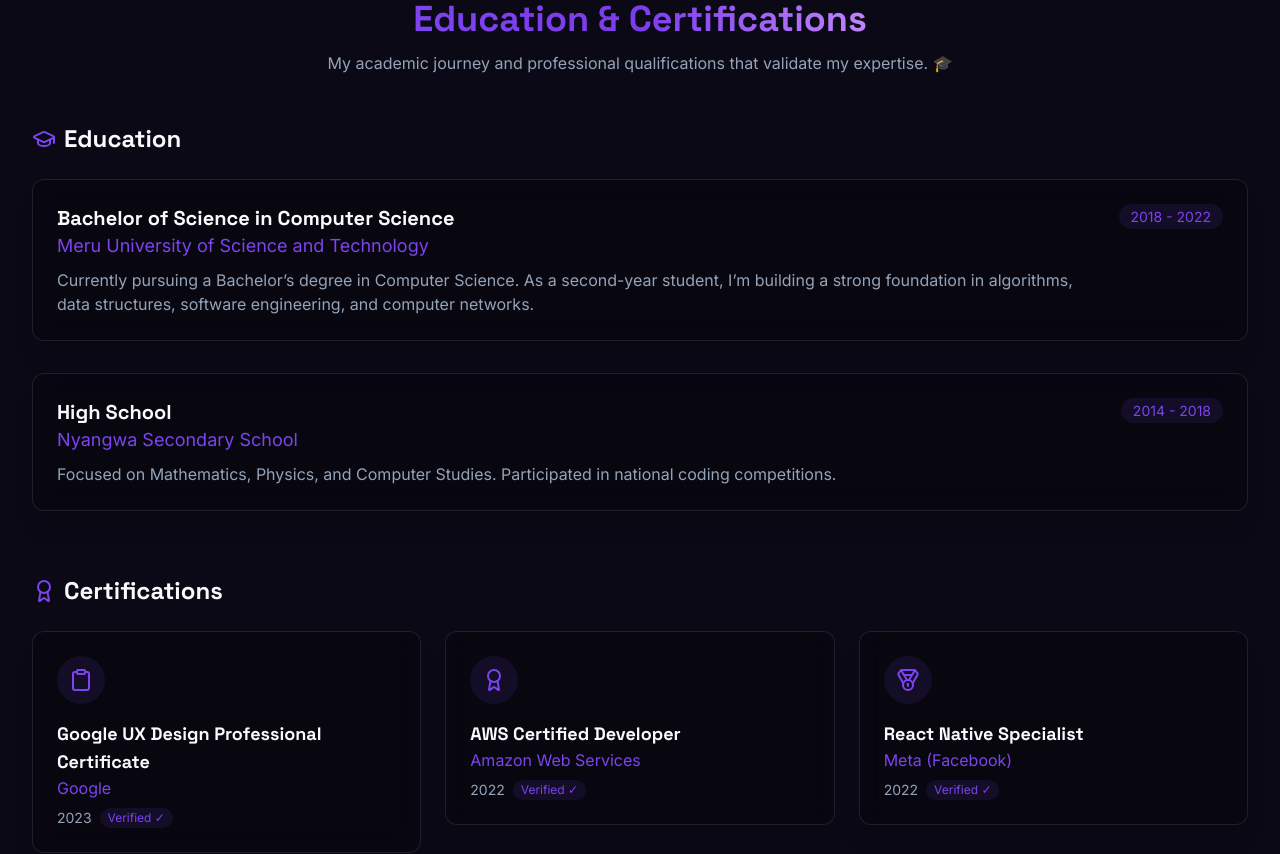
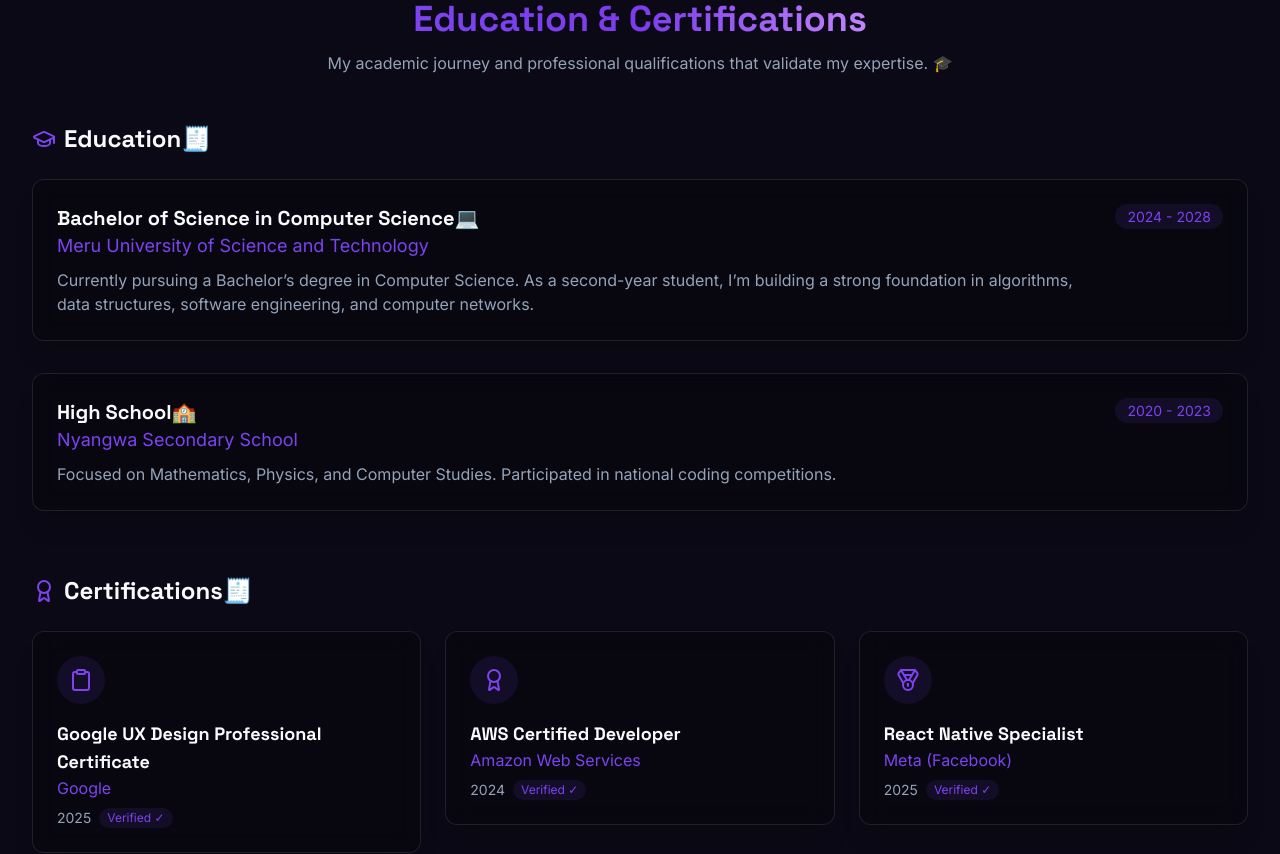
Before and after one commit to lewiii254/marklewis-verse-folio, a React (Vite) app: page / in a window 1280 px wide. Shown: the part 3460-4314 px from the top of the page. Built offline with nearby package versions, Linux system fonts and the light colour scheme.

Commit message:
Edited my credentiials

```diff
--- a/src/components/sections/ContactSection.tsx
+++ b/src/components/sections/ContactSection.tsx
@@ -31,7 +31,7 @@ const ContactSection = () => {
                   </div>
                   <div className="flex items-center">
                     <div>
-                      <p className="font-medium">Email</p>
+                      <p className="font-medium">Email📧</p>
                       <a
                         href="mailto:ngondimarklewis@gmail.com"
                         className="text-sm text-primary hover:underline"
--- a/src/components/sections/EducationSection.tsx
+++ b/src/components/sections/EducationSection.tsx
@@ -6,12 +6,12 @@ import { Award, Clipboard, GraduationCap, Medal } from "lucide-react";
 
 const EducationSection = () => {
   const certificates = [
-    { title: "Google UX Design Professional Certificate", issuer: "Google", date: "2023", icon: <Clipboard /> },
-    { title: "AWS Certified Developer", issuer: "Amazon Web Services", date: "2022", icon: <Award /> },
-    { title: "React Native Specialist", issuer: "Meta (Facebook)", date: "2022", icon: <Medal /> },
-    { title: "Advanced JavaScript Certification", issuer: "freeCodeCamp", date: "2021", icon: <Clipboard /> },
-    { title: "UI/UX Design Mastery", issuer: "Interaction Design Foundation", date: "2021", icon: <Award /> },
-    { title: "Python for Data Science", issuer: "IBM", date: "2020", icon: <Medal /> }
+    { title: "Google UX Design Professional Certificate", issuer: "Google", date: "2025", icon: <Clipboard /> },
+    { title: "AWS Certified Developer", issuer: "Amazon Web Services", date: "2024", icon: <Award /> },
+    { title: "React Native Specialist", issuer: "Meta (Facebook)", date: "2025", icon: <Medal /> },
+    { title: "Advanced JavaScript Certification", issuer: "freeCodeCamp", date: "2025", icon: <Clipboard /> },
+    { title: "UI/UX Design Mastery", issuer: "Interaction Design Foundation", date: "2025", icon: <Award /> },
+    { title: "Python for Data Science", issuer: "IBM", date: "2024", icon: <Medal /> }
   ];
 
   return (
@@ -28,7 +28,7 @@ const EducationSection = () => {
           <ScrollReveal>
             <h3 className="text-2xl font-bold mb-6 flex items-center">
               <GraduationCap className="mr-2 text-primary" />
-              Education
+              Education🧾
             </h3>
           </ScrollReveal>
 
@@ -37,12 +37,12 @@ const EducationSection = () => {
               <div className="glass p-6 rounded-xl hover-lift">
                 <div className="flex flex-col md:flex-row md:justify-between md:items-start gap-4">
                   <div>
-                    <h4 className="text-xl font-bold">Bachelor of Science in Computer Science</h4>
+                    <h4 className="text-xl font-bold">Bachelor of Science in Computer Science💻</h4>
                     <p className="text-lg text-primary">Meru University of Science and Technology</p>
                     <p className="mt-2 text-muted-foreground">Currently pursuing a Bachelor’s degree in Computer Science. As a second-year student, I’m building a strong foundation in algorithms, data structures, software engineering, and computer networks.</p>
                   </div>
                   <div className="text-right md:whitespace-nowrap">
-                    <span className="bg-primary/10 text-primary px-3 py-1 rounded-full text-sm">2018 - 2022</span>
+                    <span className="bg-primary/10 text-primary px-3 py-1 rounded-full text-sm">2024 - 2028</span>
                   </div>
                 </div>
               </div>
@@ -52,12 +52,12 @@ const EducationSection = () => {
               <div className="glass p-6 rounded-xl hover-lift">
                 <div className="flex flex-col md:flex-row md:justify-between md:items-start gap-4">
                   <div>
-                    <h4 className="text-xl font-bold">High School</h4>
+                    <h4 className="text-xl font-bold">High School🏫</h4>
                     <p className="text-lg text-primary">Nyangwa Secondary School</p>
                     <p className="mt-2 text-muted-foreground">Focused on Mathematics, Physics, and Computer Studies. Participated in national coding competitions.</p>
                   </div>
                   <div className="text-right md:whitespace-nowrap">
-                    <span className="bg-primary/10 text-primary px-3 py-1 rounded-full text-sm">2014 - 2018</span>
+                    <span className="bg-primary/10 text-primary px-3 py-1 rounded-full text-sm">2020 - 2023</span>
                   </div>
                 </div>
               </div>
@@ -69,7 +69,7 @@ const EducationSection = () => {
           <ScrollReveal>
             <h3 className="text-2xl font-bold mb-6 flex items-center">
               <Award className="mr-2 text-primary" />
-              Certifications
+              Certifications🧾
             </h3>
           </ScrollReveal>
 
```
